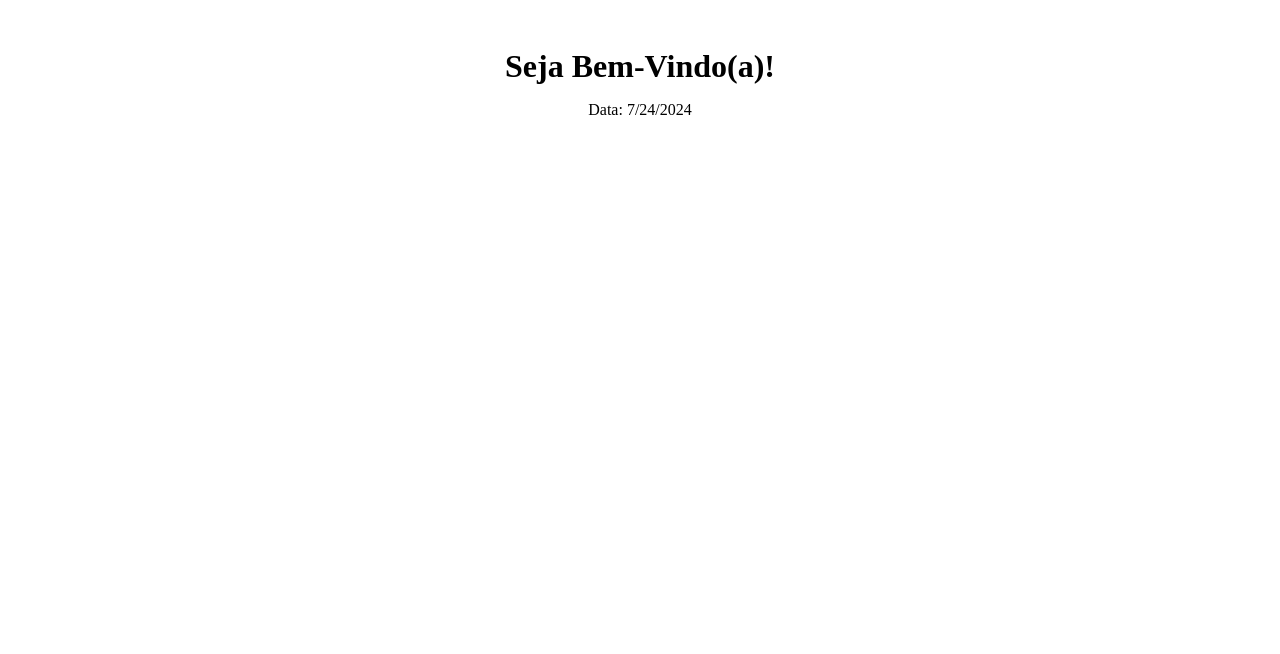
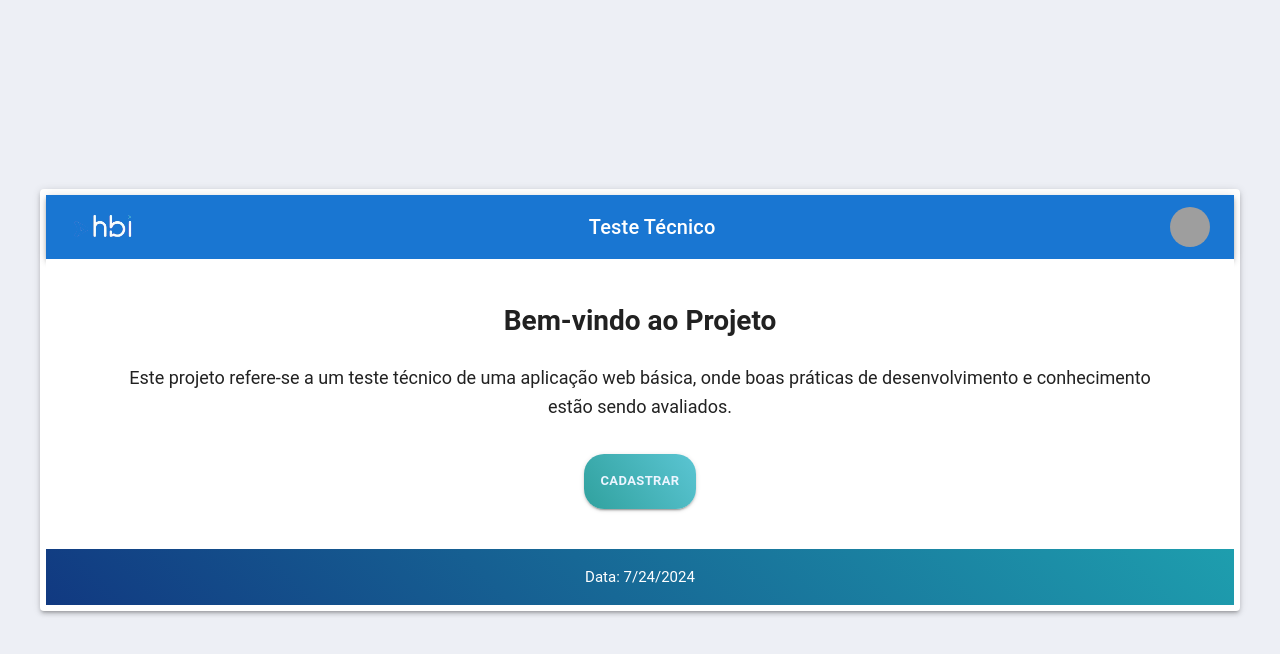
Before and after one commit to ThailanySantos/react-webapp-cadastro, a React (Vite) app: page / in a window 1280 px wide. Shown: the top 654 px of the page. Built offline with nearby package versions, Linux system fonts and the light colour scheme; grey boxes are pictures that could not be loaded.

Commit message:
estilo-pagina-home
- Componentes Header e Footer criados a partir do MUI
- Estilo adicionado aos componentes criados
- Personalização e estilos baseados no site HBI

```diff
--- /dev/null
+++ b/src/Components/Footer/Footer.css
@@ -0,0 +1,21 @@
+.footer {
+    background: linear-gradient(45deg, #113981, #1e9eae);
+    color: #fff;
+    padding: 10px 0;
+    display: flex;
+    justify-content: center;
+    align-items: center;
+    text-align: center;
+  }
+
+  .footer-content {
+    display: flex;
+    justify-content: center;
+    align-items: center;
+    width: 100%;
+  }
+
+  .footer p {
+    margin: 0;
+    font-size: 15px;
+  }
--- /dev/null
+++ b/src/Components/Footer/Footer.jsx
@@ -0,0 +1,16 @@
+import React from "react";
+import BottomNavigation from "@mui/material/BottomNavigation";
+import "./Footer.css";
+
+const Footer = () => {
+  const date = new Date().toLocaleDateString();
+  return (
+    <BottomNavigation className="footer">
+      <div className="footer-content">
+        <p>Data: {date}</p>
+      </div>
+    </BottomNavigation>
+  );
+};
+
+export default Footer;
--- /dev/null
+++ b/src/Components/Header/Header.css
@@ -0,0 +1,32 @@
+.header {
+    background: linear-gradient(45deg, #113981, #1e9eae);
+    color: #fff;
+  }
+
+  .toolbar {
+    display: flex;
+    align-items: center;
+    justify-content: space-between;
+    width: 100%;
+    padding: 0 10px;
+  }
+
+  .logo {
+    max-height: 30px;
+    mix-blend-mode: lighten;
+    width: auto;
+    height: auto;
+  }
+
+  .header-title {
+    flex: 1;
+    text-align: center;
+    font-size: 25px;
+    margin: 0;
+  }
+
+  .avatar {
+    width: 50px;
+    height: 50px;
+    border-radius: 0;
+  }
--- /dev/null
+++ b/src/Components/Header/Header.jsx
@@ -0,0 +1,30 @@
+import React from "react";
+import AppBar from "@mui/material/AppBar";
+import Toolbar from "@mui/material/Toolbar";
+import Typography from "@mui/material/Typography";
+import Avatar from "@mui/material/Avatar";
+import "./Header.css";
+import LogoHbi from "../../assets/somoshbi_logo.jfif";
+
+const Header = () => {
+  return (
+    <AppBar position="static" className="header">
+      <Toolbar className="toolbar">
+        <img src={LogoHbi} alt="Logo" className="logo" />
+        <Typography
+          variant="h6"
+          className="header-title"
+        >
+          Teste Técnico
+        </Typography>
+        <Avatar
+          alt="User Avatar"
+          src="https://media.licdn.com/dms/image/D4D03AQEV8OfmLqvDTA/profile-displayphoto-shrink_800_800/0/1718749286231?e=1727308800&v=beta&t=QNDqnEZJcTKVRoFs4pHabZE6sTzYb2au8WDQvWmNdio"
+          className="avatar"
+        />
+      </Toolbar>
+    </AppBar>
+  );
+};
+
+export default Header;
--- a/src/Pages/Home/HomePage.css
+++ b/src/Pages/Home/HomePage.css
@@ -1,14 +1,70 @@
 .home-page {
   text-align: center;
+  padding: 0.5%;
+}
+
+* {
+  margin: 0;
+  padding: 0;
+  box-sizing: border-box;
+}
+
+body {
+  font-family: "Roboto", sans-serif;
+  background-color: #edeff5;
+  color: #333;
+  line-height: 1.6;
+  display: flex;
+  justify-content: center;
+  align-items: center;
+  min-height: 100vh;
   padding: 20px;
 }
 
-.home-page header {
-  background-color: hsl(0, 0%, 100%);
-  padding: 20px;
-  border-radius: 8px;
+.container {
+  width: 90%;
+  max-width: 1200px;
+  margin: 0 auto;
 }
 
-.home-page h1 {
-  margin: 0;
+#buttonHome {
+  background: linear-gradient(55deg, #30a19e, #5bc5d3);
+  color: #ecf5ff;
+  border: none;
+  padding: 1.5%;
+  border-radius: 20px;
+  font-family: "Roboto", sans-serif;
+  font-size: 13px;
+  font-weight: 700;
+  margin-top: 3%;
 }
+
+#buttonHome:hover{
+  color: #fff;
+}
+
+.main {
+  flex: 1;
+  background-color: #fff;
+  padding: 40px 0;
+}
+
+.main h2 {
+  font-size: 28px;
+  margin-bottom: 20px;
+}
+
+.main p {
+  font-size: 18px;
+  line-height: 1.6;
+}
+
+@media (max-width: 600px) {
+  .main p {
+    font-size: 16px;
+  }
+
+  .main h2 {
+    font-size: 24px;
+  }
+}
--- a/src/Pages/Home/HomePage.jsx
+++ b/src/Pages/Home/HomePage.jsx
@@ -1,16 +1,31 @@
 import React from "react";
 import "./HomePage.css";
+import Button from "@mui/material/Button";
+import Paper from "@mui/material/Paper";
+import Header from "../../components/Header/Header";
+import Footer from "../../components/Footer/Footer";
 
 const HomePage = () => {
-  const date = new Date().toLocaleDateString();
-
   return (
-    <div className="home-page">
-      <header>
-        <h1>Seja Bem-Vindo(a)!</h1>
-        <p>Data: {date}</p>
-      </header>
-    </div>
+    <Paper elevation={3} style={{ padding: "0.01px" }}>
+      <div className="home-page">
+        <Header />
+        <main className="main">
+          <div className="container">
+            <h2>Bem-vindo ao Projeto</h2>
+            <p>
+              Este projeto refere-se a um teste técnico de uma aplicação web
+              básica, onde boas práticas de desenvolvimento e conhecimento estão
+              sendo avaliados.
+            </p>
+            <Button id="buttonHome" variant="contained">
+              Cadastrar
+            </Button>
+          </div>
+        </main>
+        <Footer />
+      </div>
+    </Paper>
   );
 };
 
```
Also changed, not shown: src/Assets/somoshbi_logo.jfif (added), src/Pages/Register/RegisterPage.css (added), src/Pages/Register/RegisterPage.jsx (added).
